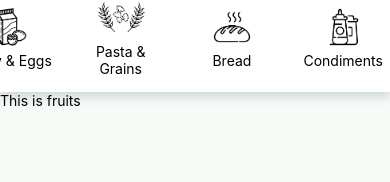
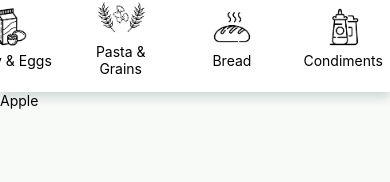
Before and after one commit to chefit-ucf/Chef_It, a React Native app in the folder chefit_frontend/: screen /Pantry in a window 390 px wide. Shown: the part 170-352 px from the top of the page. Built offline with nearby package versions, Linux system fonts and the light colour scheme.

Commit message:
added API

```diff
--- a/chefit_frontend/subScreens/ingredients.js
+++ b/chefit_frontend/subScreens/ingredients.js
@@ -6,64 +6,44 @@ import { categories } from '../components/ingredientsBar.js'
 import { testuserInfo } from '../API/data.js';
 
 const RenderIngredients = ( {index} ) => {
+    let listOfIngredients;
+
     if (index === 0) {
-        return (
-            <Text>This is fruits</Text>
-        );
+        listOfIngredients = testuserInfo.userIngredients["fruits"];
     }
     else if (index === 1) {
-        return (
-            <Text>This is veggies</Text>
-        );
+        listOfIngredients = testuserInfo.userIngredients["vegetables"];
     }
     else if (index === 2) {
-        return (
-            <Text>This is dairy & eggs</Text>
-        );
+        listOfIngredients = testuserInfo.userIngredients["dairyEggs"];
     }
     else if (index === 3) {
-        return (
-            <Text>This is pasta & grains</Text>
-        );
+        listOfIngredients = testuserInfo.userIngredients["pastaGrains"];
     }
     else if (index === 4) {
-        return (
-            <Text>This is bread</Text>
-        );
+        listOfIngredients = testuserInfo.userIngredients["bread"];
     }
     else if (index === 5) {
-        return (
-            <Text>This is condiments</Text>
-        );
+        listOfIngredients = testuserInfo.userIngredients["condiments"];
     }
     else if (index === 6) {
-        return (
-            <Text>This is baking</Text>
-        );
+        listOfIngredients = testuserInfo.userIngredients["baking"];
     }
     else if (index === 7) {
-        return (
-            <Text>This is oils</Text>
-        );
+        listOfIngredients = testuserInfo.userIngredients["oilsDressing"];
     }
     else if (index === 8) {
-        return (
-            <Text>This is spices & seasoning</Text>
-        );
+        listOfIngredients = testuserInfo.userIngredients["spicesSeasonings"];
     }
     else if (index === 9) {
-        return (
-            <Text>This is meats & proteins</Text>
-        );
+        listOfIngredients = testuserInfo.userIngredients["meatsProteins"];
     }
     else if (index === 10) {
-        return (
-            <Text>This is alcohol & bevs</Text>
-        );
+        listOfIngredients = testuserInfo.userIngredients["alcoholBevs"];
     }
     return (
         <View>
-            <Text></Text>
+            <Text>{listOfIngredients[0].title}</Text>
         </View>
     );
 };
```
